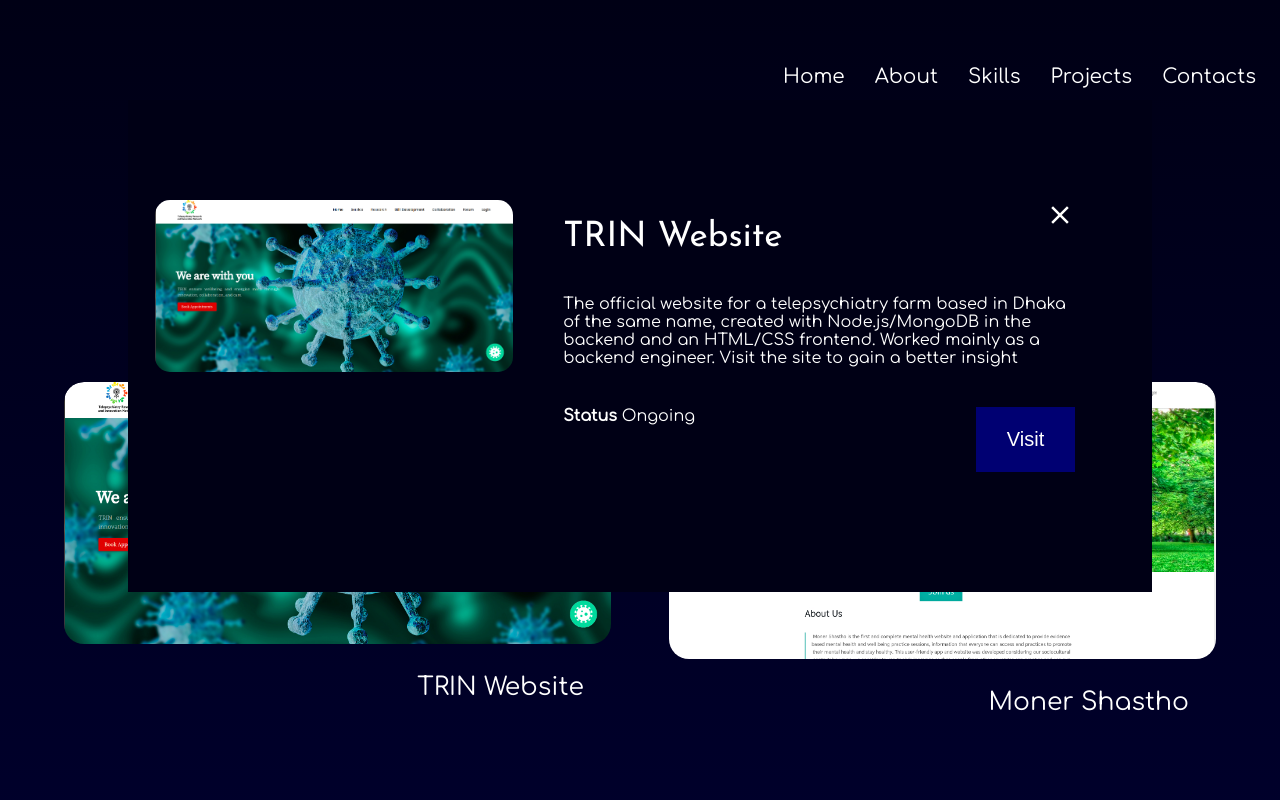
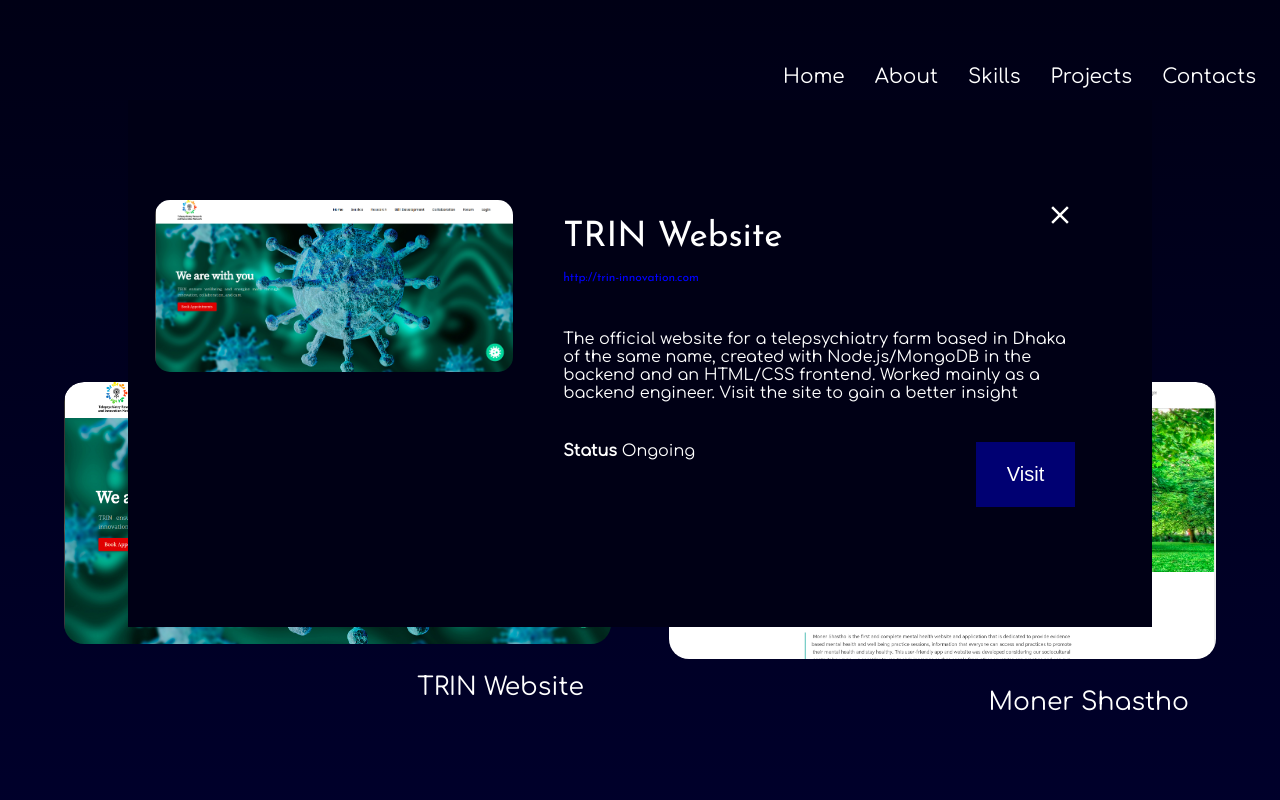
Before and after one commit to Hussain-Safwan/Portfolio, a React (Create React App) app: page /projects in a window 1280 px wide. Both pictures are taken after a click on the picture 337 px from the left and 513 px from the top of the page. Shown: the top 800 px of the page. Built offline with nearby package versions, Linux system fonts and the light colour scheme.

Commit message:
redirects added

```diff
--- a/src/components/modals/Lightbox.js
+++ b/src/components/modals/Lightbox.js
@@ -34,7 +34,7 @@ const Lightbox = (props) => {
               </div>
               <div class="texts">
               <div className='top' style={{display: 'flex', justifyContent: 'space-between'}}>
-                  <div class="title"> { projects[id].title } </div>
+                  <div class="title"> { projects[id].title } <br /> <span onClick={() => { window.open(projects[id].link) }} style={{color: 'blue', fontSize: '12px', cursor: 'pointer'}}>{ projects[id].link }</span> </div>
                   <MdClose style={{fontSize: '30px', color: '#fff', cursor: 'pointer'}} onClick={Close}/>
               </div>
                 <div class="description"> { projects[id].description } </div>
```
Also changed, not shown: 1 other file (tests, documents, lock files or other folders).
